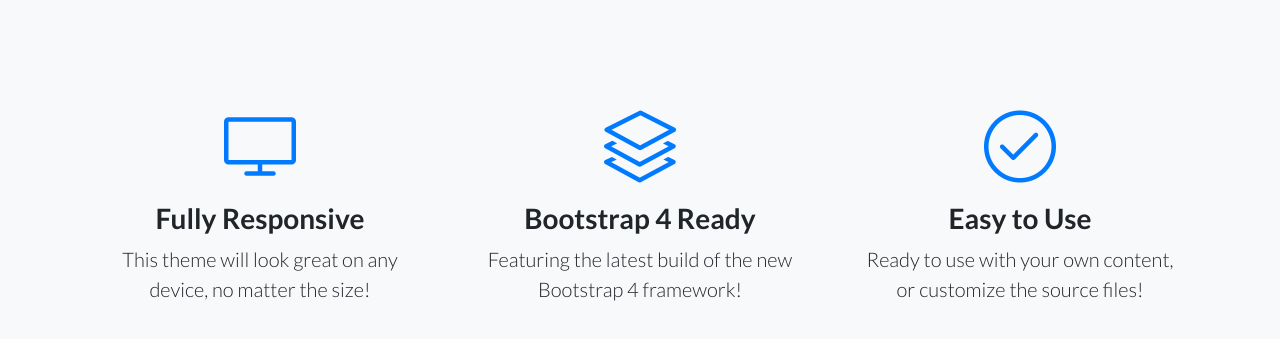
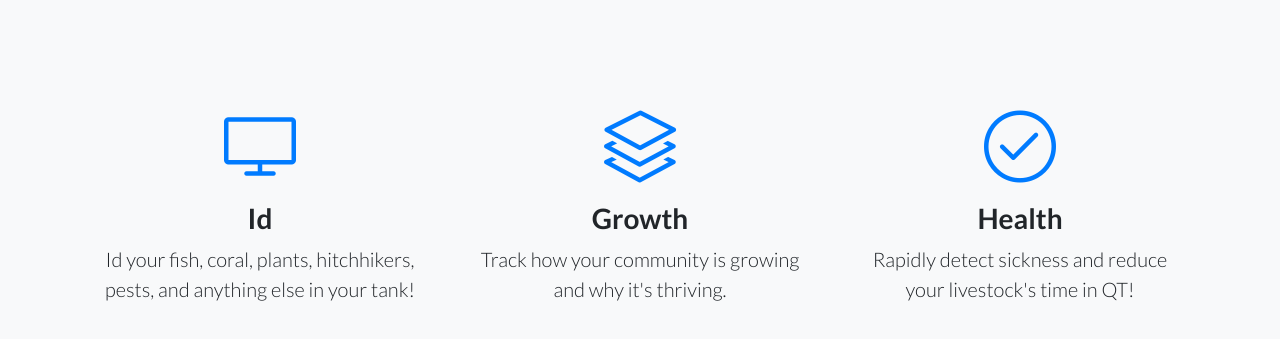
Before and after one commit to bhmann/bhmann.github.io, a website: page index.html in a window 1280 px wide. Shown: the part 625-964 px from the top of the page. Drawn offline with Linux system fonts and the light colour scheme; a script that the page names is missing.

```diff
--- a/index.html
+++ b/index.html
@@ -56,8 +56,8 @@
             <div class="features-icons-icon d-flex">
               <i class="icon-screen-desktop m-auto text-primary"></i>
             </div>
-            <h3>Fully Responsive</h3>
-            <p class="lead mb-0">This theme will look great on any device, no matter the size!</p>
+            <h3>Id</h3>
+            <p class="lead mb-0">Id your fish, coral, plants, hitchhikers, pests, and anything else in your tank!</p>
           </div>
         </div>
         <div class="col-lg-4">
@@ -65,8 +65,8 @@
             <div class="features-icons-icon d-flex">
               <i class="icon-layers m-auto text-primary"></i>
             </div>
-            <h3>Bootstrap 4 Ready</h3>
-            <p class="lead mb-0">Featuring the latest build of the new Bootstrap 4 framework!</p>
+            <h3>Growth</h3>
+            <p class="lead mb-0">Track how your community is growing and why it's thriving.</p>
           </div>
         </div>
         <div class="col-lg-4">
@@ -74,8 +74,8 @@
             <div class="features-icons-icon d-flex">
               <i class="icon-check m-auto text-primary"></i>
             </div>
-            <h3>Easy to Use</h3>
-            <p class="lead mb-0">Ready to use with your own content, or customize the source files!</p>
+            <h3>Health</h3>
+            <p class="lead mb-0">Rapidly detect sickness and reduce your livestock's time in QT!</p>
           </div>
         </div>
       </div>
```
